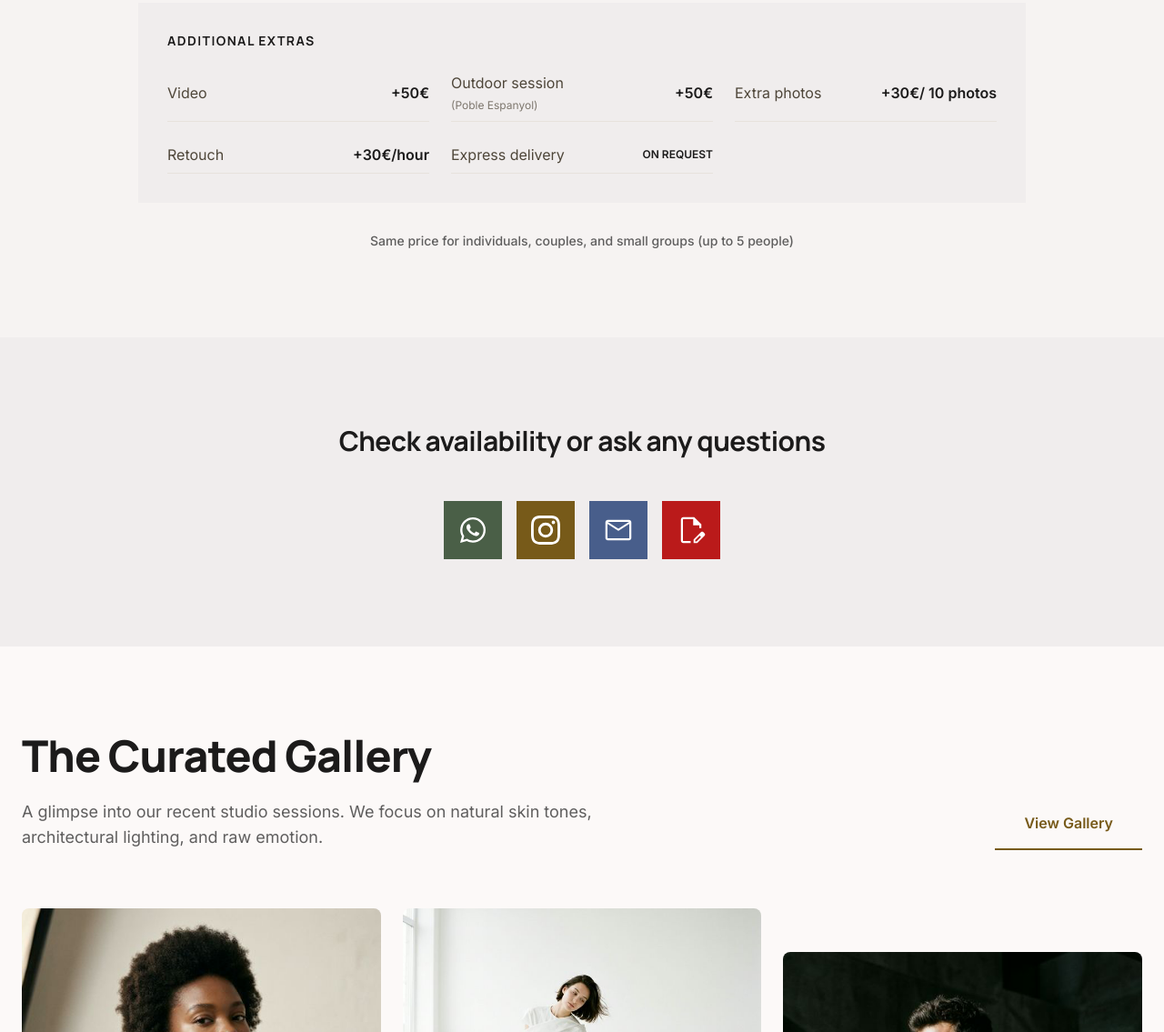
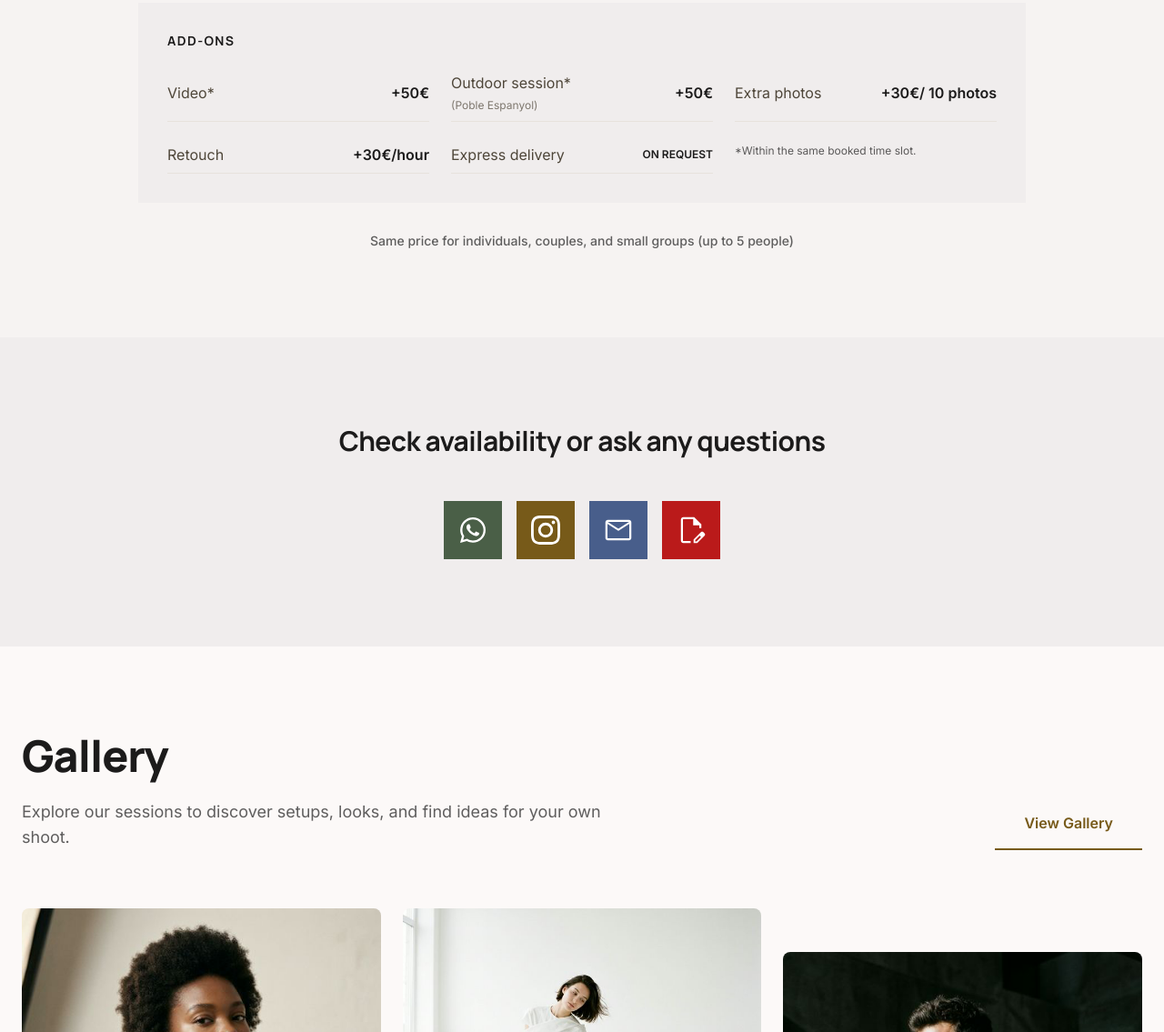
Before and after one commit to luttymedia/lmpstudio, a plain HTML site: page index.html in a window 1280 px wide. Shown: the part 2085-3220 px from the top of the page at 91% size. Drawn offline with nearby package versions, Linux system fonts and the light colour scheme.

Commit message:
refactor: update UI copy, add extra note field to pricing, and remove gallery implementation code

```diff
--- a/index.html
+++ b/index.html
@@ -438,8 +438,8 @@
                         class="p-12 bg-surface-container flex flex-col justify-center gap-4 group hover:bg-surface-container-high transition-colors">
                         <span class="material-symbols-outlined text-primary text-4xl">wb_sunny</span>
                         <h3 class="font-headline text-2xl font-bold" data-i18n="overview.title4">Mixed Options</h3>
-                        <p class="text-on-surface-variant body-md" data-i18n="overview.desc4">Seamlessly blend indoor
-                            studio and outdoor light.</p>
+                        <p class="text-on-surface-variant body-md" data-i18n="overview.desc4">Book studio and outdoor
+                            setups within the same session.</p>
                     </div>
                 </div>
             </div>
@@ -451,7 +451,7 @@
                     <h2 class="font-headline text-4xl font-bold mb-4 editorial-spacing" data-i18n="pricing.title">
                         Investment</h2>
                     <p class="text-secondary font-medium uppercase tracking-widest text-xs"
-                        data-i18n="pricing.subtitle">Curated Session Packages</p>
+                        data-i18n="pricing.subtitle">Tailored Session Packages</p>
                 </div>
                 <div class="grid md:grid-cols-2 gap-8 mb-16">
                     <!-- 1 Hour -->
@@ -475,7 +475,7 @@
                 </div>
                 <div class="bg-surface-container p-8">
                     <h4 class="font-headline font-bold text-sm uppercase tracking-widest mb-6"
-                        data-i18n="pricing.additionalExtras">Additional Extras</h4>
+                        data-i18n="pricing.additionalExtras">Add-ons</h4>
                     <div class="grid grid-cols-1 md:grid-cols-3 gap-6" id="extras-list"></div>
                 </div>
                 <p class="mt-8 text-center text-secondary text-sm font-medium" data-i18n="pricing.note">Same price for
@@ -528,9 +528,9 @@
                 <div class="flex flex-col md:flex-row justify-between items-end mb-16 gap-8">
                     <div class="max-w-2xl">
                         <h2 class="font-headline text-5xl font-extrabold editorial-spacing mb-6"
-                            data-i18n="portfolio.title">The Curated Gallery</h2>
-                        <p class="text-secondary text-lg" data-i18n="portfolio.desc">A glimpse into our recent studio
-                            sessions. We focus on natural skin tones, architectural lighting, and raw emotion.</p>
+                            data-i18n="portfolio.title">Gallery</h2>
+                        <p class="text-secondary text-lg" data-i18n="portfolio.desc">Explore our sessions
+                            to discover setups, looks, and find ideas for your own shoot.</p>
                     </div>
                     <button id="gallery-open-btn"
                         class="px-8 py-4 border-b-2 border-primary font-bold text-primary hover:bg-primary-container/10 transition-all"
@@ -1173,9 +1173,13 @@
                     { label: 'pricing.outdoor', subtext: 'pricing.outdoorSubtext', price: '+50€' },
                     { label: 'pricing.extraPhotos', price: '+30€' + t('pricing.perPhoto') },
                     { label: 'pricing.retouch', price: '+30€' + t('pricing.perHour') },
-                    { label: 'pricing.expressDelivery', price: t('pricing.onRequest') }
+                    { label: 'pricing.expressDelivery', price: t('pricing.onRequest') },
+                    { label: 'pricing.extraNote', price: '', isNote: true }
                 ];
                 extrasList.innerHTML = extras.map(e => {
+                    if (e.isNote) {
+                        return '<div class="md:col-start-3"><small class="text-[12px] opacity-70 block leading-tight">' + t(e.label) + '</small></div>';
+                    }
                     const subtextHtml = e.subtext ? `<br><small class="text-[12px] opacity-70 block mt-1">${t(e.subtext)}</small>` : '';
                     return '<div class="flex justify-between items-center border-b border-outline-variant/30 pb-2"><span class="text-on-surface-variant">' + t(e.label) + subtextHtml + '</span><span class="font-bold' + (e.label === 'pricing.expressDelivery' ? ' text-xs uppercase' : '') + '">' + e.price + '</span></div>';
                 }).join('');
--- a/translations.json
+++ b/translations.json
@@ -22,11 +22,11 @@
       "title3": "Studio Included",
       "desc3": "Professional lighting gear and cyclorama ready.",
       "title4": "Mixed Options",
-      "desc4": "Seamlessly blend indoor studio and outdoor light."
+      "desc4": "Book studio and outdoor setups within the same session."
     },
     "pricing": {
       "title": "Investment",
-      "subtitle": "Curated Session Packages",
+      "subtitle": "Tailored Session Packages",
       "session1Title": "1 Hour Session",
       "session1Price": "150€",
       "session1Features": [
@@ -44,21 +44,22 @@
         "More shooting time = more photos!",
         "Better value per hour"
       ],
-      "additionalExtras": "Additional Extras",
-      "video": "Video",
-      "outdoor": "Outdoor session",
+      "additionalExtras": "Add-ons",
+      "video": "Video*",
+      "outdoor": "Outdoor session*",
       "outdoorSubtext": "(Poble Espanyol)",
       "extraPhotos": "Extra photos",
       "retouch": "Retouch",
       "expressDelivery": "Express delivery",
+      "extraNote": "*Within the same booked time slot.",
       "onRequest": "on request",
       "perPhoto": "/ 10 photos",
       "perHour": "/hour",
       "note": "Same price for individuals, couples, and small groups (up to 5 people)"
     },
     "portfolio": {
-      "title": "The Curated Gallery",
-      "desc": "A glimpse into our recent studio sessions. We focus on natural skin tones, architectural lighting, and raw emotion.",
+      "title": "Gallery",
+      "desc": "Explore our sessions to discover setups, looks, and find ideas for your own shoot.",
       "viewExamples": "View Gallery",
       "imgAlt": "Studio portrait"
     },
@@ -182,11 +183,11 @@
       "title3": "Estudio Incluido",
       "desc3": "Equipo de iluminación profesional y ciclograma listo.",
       "title4": "Opciones Mixtas",
-      "desc4": "Combina perfectamente la luz del estudio al aire libre."
+      "desc4": "Combina estudio y exteriores en una misma sesión."
     },
     "pricing": {
       "title": "Inversión",
-      "subtitle": "Paquetes de Sesión Curados",
+      "subtitle": "Paquetes de Sesión a tu Medida",
       "session1Title": "Sesión de 1 Hora",
       "session1Price": "150€",
       "session1Features": [
@@ -204,21 +205,22 @@
         "Más tiempo de sesión = ¡más fotos!",
         "Mejor relación precio por hora"
       ],
-      "additionalExtras": "Extras Adicionales",
-      "video": "Video",
-      "outdoor": "Sesión exterior",
+      "additionalExtras": "Complementos",
+      "video": "Video*",
+      "outdoor": "Sesión exterior*",
       "outdoorSubtext": "(Poble Espanyol)",
       "extraPhotos": "Fotos extra",
       "retouch": "Retoque",
       "expressDelivery": "Entrega express",
+      "extraNote": "*Dentro del mismo bloque de tiempo reservado.",
       "onRequest": "bajo demanda",
       "perPhoto": "/ 10 fotos",
       "perHour": "/hora",
       "note": "Mismo precio para individuos, parejas y grupos pequeños (hasta 5 personas)"
     },
     "portfolio": {
-      "title": "La Galería Curada",
-      "desc": "Una muestra de nuestras sesiones recientes de estudio. Nos enfocamos en tonos naturales de piel, iluminación arquitectónica y emoción cruda.",
+      "title": "Galería",
+      "desc": "Explora nuestras sesiones para descubrir diferentes estilos y encontrar ideas para tu sesión.",
       "viewExamples": "Ver Galería",
       "imgAlt": "Retrato de estudio"
     },
```
Lines whose indentation alone changed are shown as unchanged.
